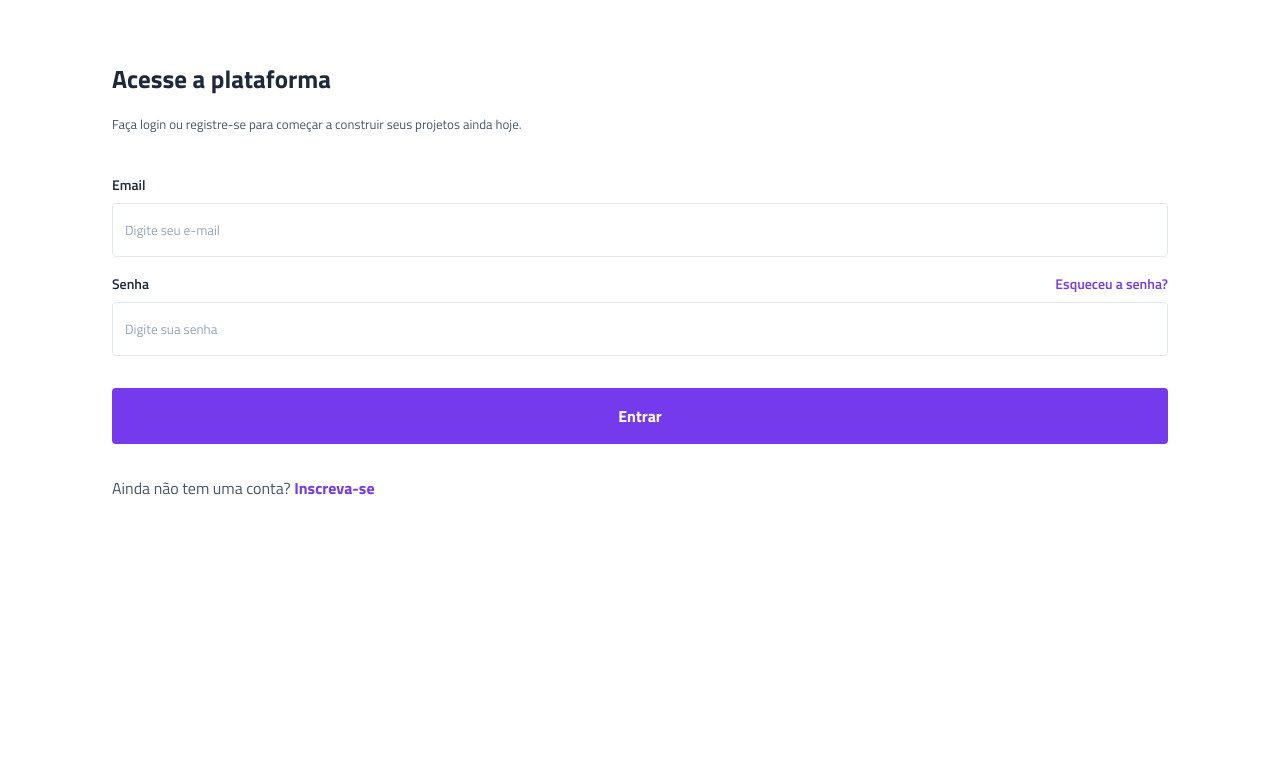
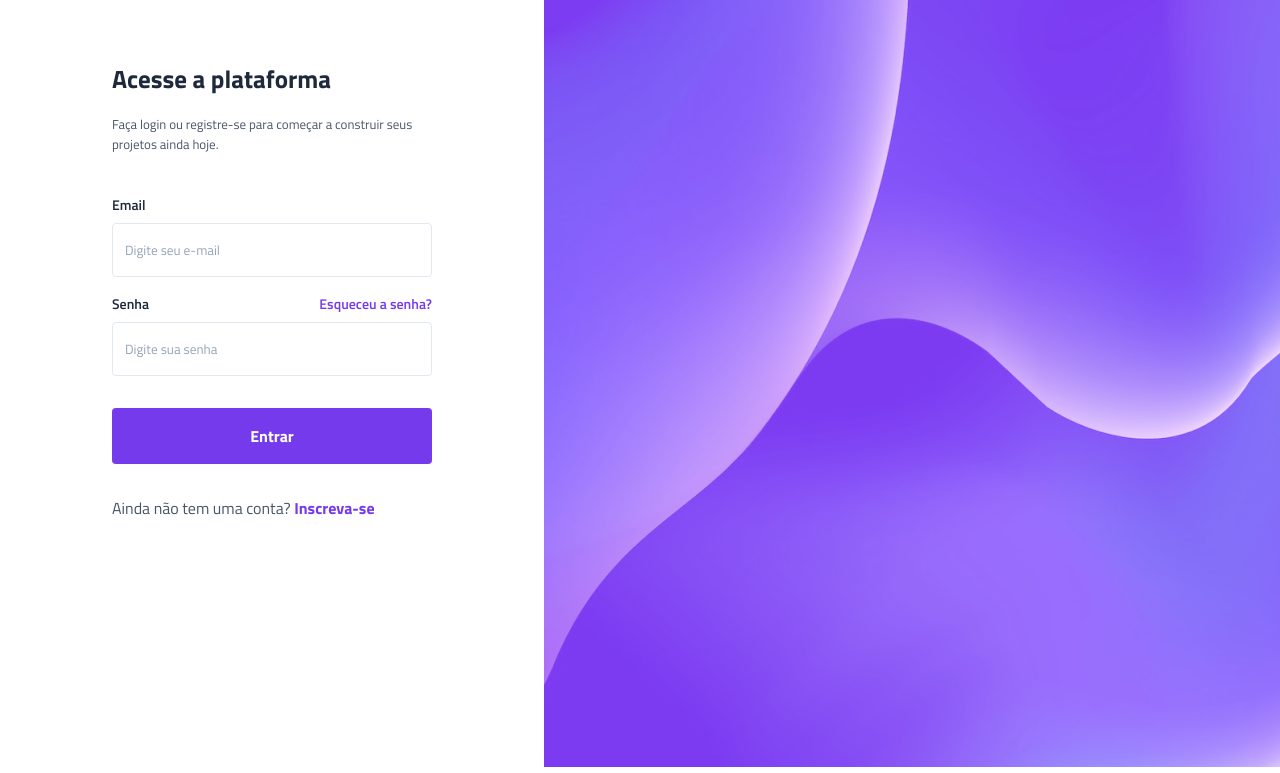
Before and after one commit to RakelyDias/projeto-vertigo, a plain HTML site: page index.html in a window 1280 px wide. Shown: the part 133-906 px from the top of the page. Before the commit the page ends 800 px from the top, so only its background shows below. Drawn offline with Linux system fonts and the light colour scheme.

Commit message:
inserção do background desktop

```diff
--- a/index.html
+++ b/index.html
@@ -47,6 +47,8 @@
             </section>
         </main>
     </div>
+    <div class="bg-desktop">
+        <img src="./imagens/img (1).png" alt="background desktop">
+    </div>
 </body>
-
 </html>
--- a/style.css
+++ b/style.css
@@ -125,7 +125,15 @@ main {
     font-size: 1rem;
 }
 
+.bg-desktop {
+    display: none;
+}
+
 @media(min-width: 1000px) {
+    body {
+        display: flex;
+    }
+
     header {
         background: none;
         justify-content: flex-start;
@@ -139,4 +147,13 @@ main {
     main {
         padding-inline: 7rem;
     }
+
+    .conteudo {
+        width: 100%;
+    }
+
+    .bg-desktop {
+        display: block;
+        width: 100%;
+    }
 }
```
